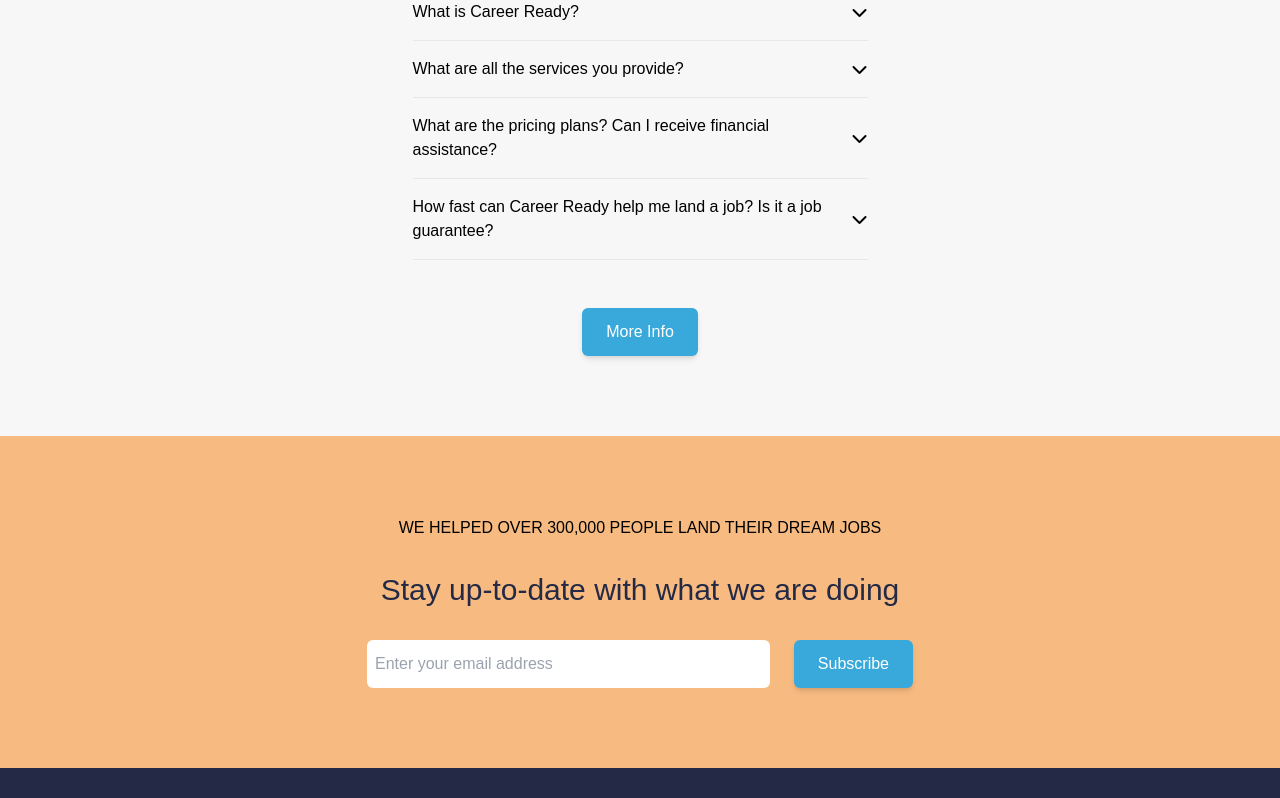
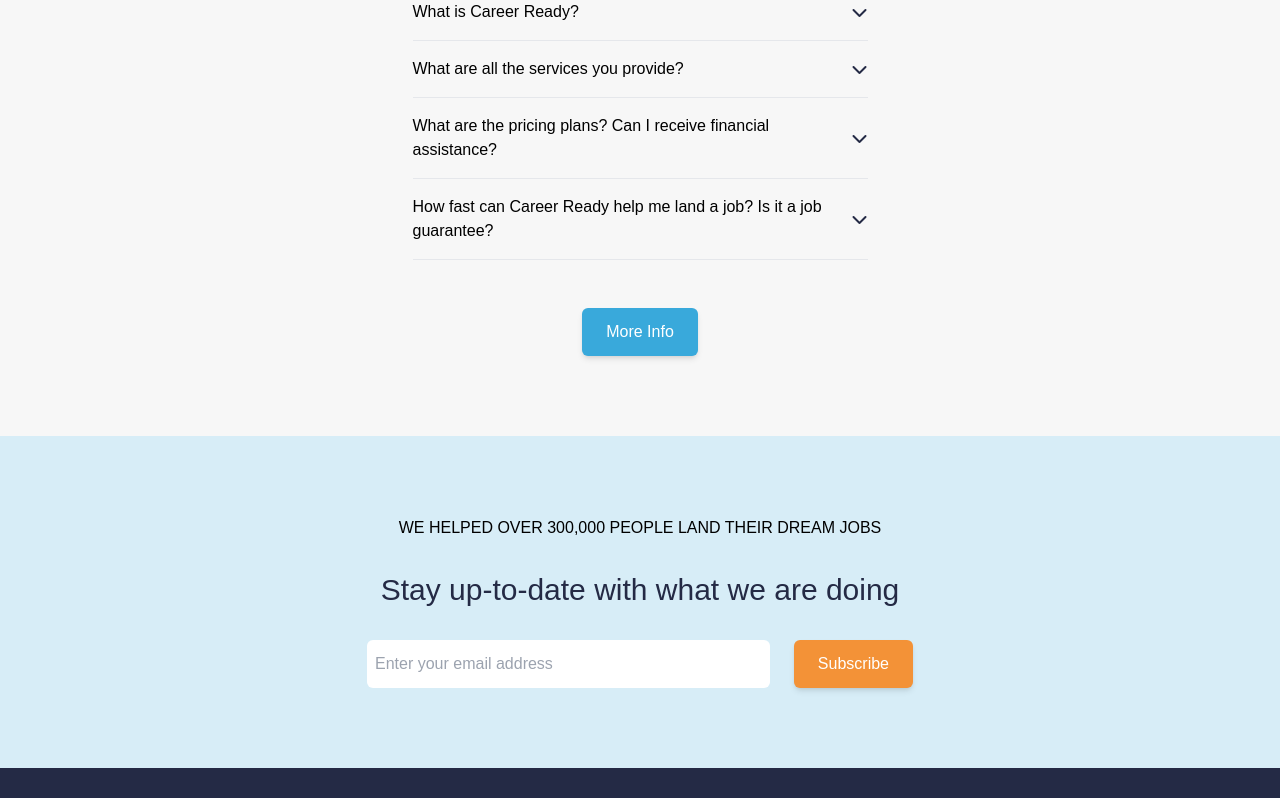
Before and after one commit to codematters/TailwindCSS-Landing-Page---Career-Mentoring-Agency, a website: page index.html in a window 1280 px wide. Shown: the part 4760-5558 px from the top of the page. Drawn offline with nearby package versions, Linux system fonts and the light colour scheme; files that its build step writes are made by us from their sources; files whose address does not match are found by name.

Commit message:
Update index.html

```diff
--- a/index.html
+++ b/index.html
@@ -21,7 +21,7 @@
                 <li class="cursor-pointer hover:font-bold">Contact</li>
                 <button type="button" class="bg-color-orange  text-white hover:bg-color-darkorange hover:text-white rounded-md px-7 py-3 uppercase">Login</button>
             </ul>
-            <div class="flex sm:hidden flex-1 justify-end">
+            <div class="flex sm:hidden flex-1 justify-end cursor-pointer">
                 <i class="text-2xl fas fa-bars"></i>
             </div>
         </nav>
@@ -44,7 +44,7 @@
             </div>
 
             <!-- This is the Image Section-->
-            <div class="flex justify-center flex-1 mb-10 md:mb-16 lg:mb-0 z-10">
+           <div class="flex justify-center flex-1 mb-10 md:mb-16 lg:mb-0 z-10">
                 <img class="w-5/6 h-5/6 sm:w-3/4 sm:h-3/4 md:w-full md:h-full" src="./img/heropic.svg">
             </div>
         </div>
@@ -53,7 +53,7 @@
          <div class="hidden md:block overflow-hidden bg-color-lightorange rounded-l-full absolute h-80 w-2/4 top-32 right-0 lg:-bottom-28 lg:-right-36"></div>
     </section>
 
-<!--This is the Services Section-->
+<!--This is the Features Section-->
 <section class="bg-color-white py-20 mt-20 lg:mt-60">
 
     <!-- Heading -->
@@ -119,7 +119,7 @@
             <!--This is the Content Section-->
             <div class="flex flex-1 flex-col items-center lg:items-start">
                 <h1 class="text-3xl text-color-darkblue">Interview Prep</h1>
-                <p class="text-color-grey my-4 text-center lg:text-left sm:w-3/4 lg:w-full">Recieve training through our mock interviews with our staff to get you ready for future interviews. You got this!
+                <p class="text-color-grey my-4 text-center lg:text-left sm:w-3/4 lg:w-full">Recieve training through mock interviews with our staff to get you ready for future interviews. You got this!
                 </p>
                 <button type="button" class="btn btn-blue hover:bg-color-mediumblue hover:text-white">Learn More</button>
             </div>
@@ -136,7 +136,7 @@
 <!-- Heading -->
 <div class="sm:w-3/4 lg:w-5/12 mx-auto px-2">
     <h1 class="text-2xl text-center font-bold text-color-darkblue">Our Client Success Stories</h1>
-    <p class="text-center text-color-grey font-normal text-3xl mt-4 pt-3 ">"In just 6 weeks, Career Ready prepared me to <span class="font-semibold underline text-color-darkblue">land my dream job</span>. I am now working as a UX designer at a remote company!"
+    <p class="text-center text-color-grey font-normal text-3xl mt-4 pt-3 ">"In just 6 weeks, Career Ready prepared me to <span class="font-semibold underline text-color-brownorange">land my dream job</span>. I am now working as a UX designer at a remote company!"
     </p>
     <p class="text-center md:text-right lg:text-right pt-3 font-light text-black">- Sarah Johnson, <span class="font-semibold ">UX Designer TechCo</span></p>
 </div>
@@ -144,7 +144,7 @@
 <!-- Cards -->
 <div class="container grid grid-cols-1 md:grid-cols-2 lg:grid-cols-3 gap-16 max-w-screen-lg mt-16 mb-16 pt-10 pb-10">
 
-<!--Card 1-->
+    <!--Card 1-->
     <div class="flex flex-col rounded-md shadow-md bg-color-lightblue">
         <div class="p-6 flex flex-col items-center">
             <div class="w-6/12 sm:w-6/12 px-4">
@@ -205,38 +205,38 @@
             </p>
         </div>
 
-        <!-- FAQ Items-->
+        <!-- The FAQ Items-->
         <div class="flex flex-col sm:w-3/4 lg:w-5/12 mt-12 mx-auto">
             <div class="flex items-center border-b py-4">
                 <span class="flex-1">What is Career Ready?</span>
-                <i class="text-color-orange fas fa-chevron-down"></i>
+                <i class="text-color-darkblue fas fa-chevron-down"></i>
             </div>
             <div class="flex items-center border-b py-4">
                 <span class="flex-1">What are all the services you provide?</span>
-                <i class="text-color-orange fas fa-chevron-down"></i>
+                <i class="text-color-darkblue fas fa-chevron-down"></i>
             </div>
             <div class="flex items-center border-b py-4">
                 <span class="flex-1">What are the pricing plans? Can I receive financial assistance?</span>
-                <i class="text-color-orange fas fa-chevron-down"></i>
+                <i class="text-color-darkblue fas fa-chevron-down"></i>
             </div>
             <div class="flex items-center border-b py-4">
-                <span class="flex-1">How fast can Career Ready help me land a job? Is it a job guarantee?</span>
-                <i class="text-color-orange fas fa-chevron-down"></i>
+                <span class="flex-1">How fast can Career Ready help me land a job? Is it a job guarantee? </span>
+                <i class="text-color-darkblue fas fa-chevron-down"></i>
             </div>
-            <button type="button" class="mt-12 flex self-center btn text-white bg-color-blue hover:bg-color-mediumblue">More Info</button>
+            <button type="button" class="mt-12 flex self-center btn text-white bg-color-blue hover:bg-color-mediumblue ">More Info</button>
         </div>
     </div>
 </section>
 
 <!--This is the Contact Us Section-->
-<section class="bg-color-lightorange text-color-darkblue py-20">
+<section class="bg-color-lightblue text-color-darkblue py-20">
     <div class="container">
         <div class="sm:w-3/4 lg:w-2/4 mx-auto">
             <p class="font-light text-black uppercase text-center mb-8"> We helped over 300,000 people land their dream jobs</p>
             <h1 class="text-3xl text-center">Stay up-to-date with what we are doing</h1>
             <div class="flex flex-col sm:flex-row gap-6 mt-8">
                 <input type="text" placeholder="Enter your email address" class="focus:outline-none flex-1 px-2 py-3 rounded-md text-black" />
-                <button type="button" class="btn bg-color-blue text-white hover:bg-color-mediumblue hover:text-white">
+                <button type="button" class="btn bg-color-orange text-white hover:bg-color-darkorange hover:text-white">
                     Subscribe
                 </button>
             </div>
@@ -257,7 +257,7 @@
             </ul>
         </div>
         <div class="flex gap-10 mt-12 md:mt-0">
-            <p><i class="text-white hover:text-color-blue text-2xl fab fa-twitter cursor-pointer"></i></p>
+            <p><i class="text-white hover:text-color-blue text-2xl fab fa-twitter cursor-pointer "></i></p>
             <p><i class="text-white hover:text-color-blue text-2xl fab fa-facebook cursor-pointer"></i></p>
             <p><i class="text-white hover:text-color-blue text-2xl fab fa-instagram cursor-pointer"></i></p>
         </div>
```
